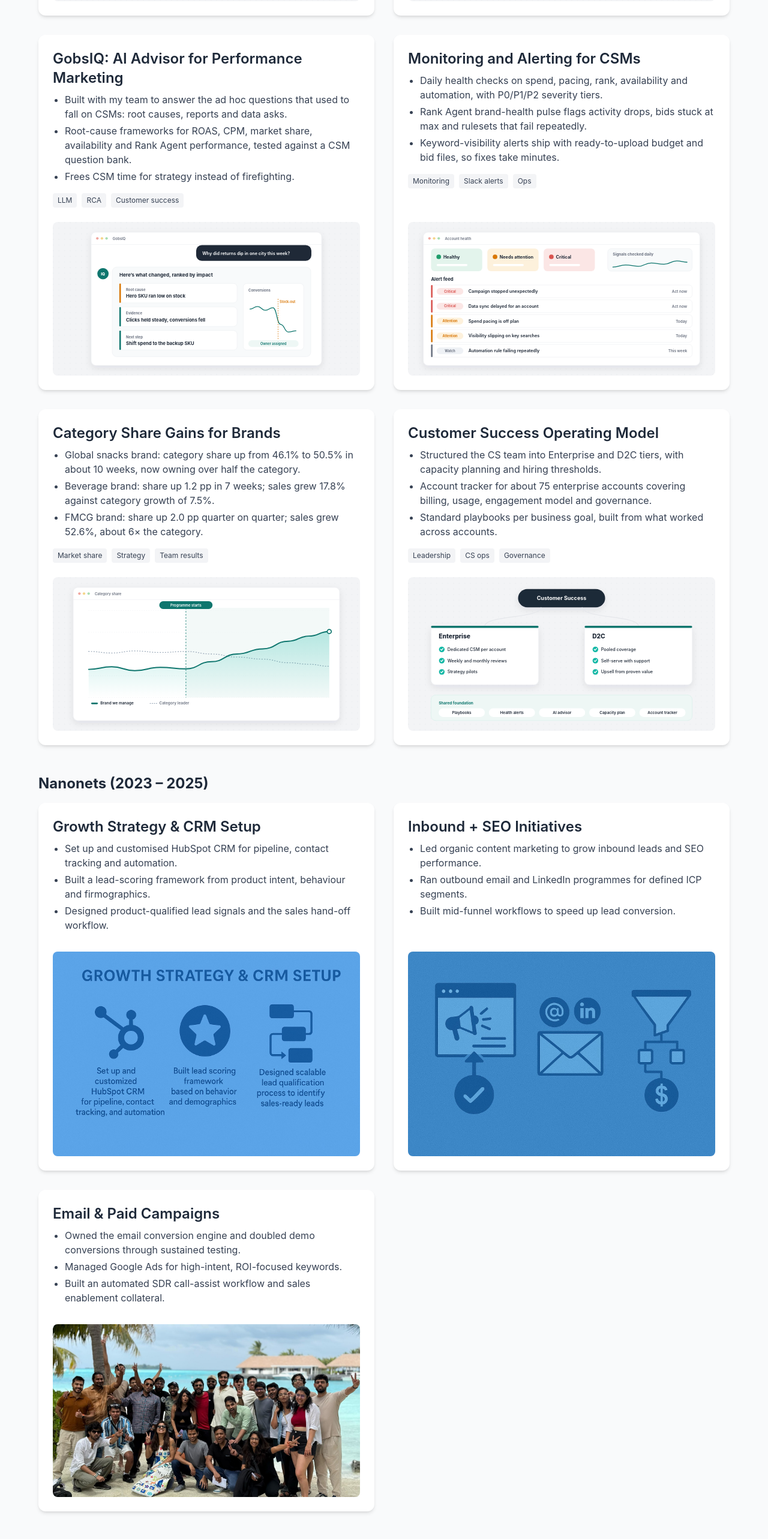
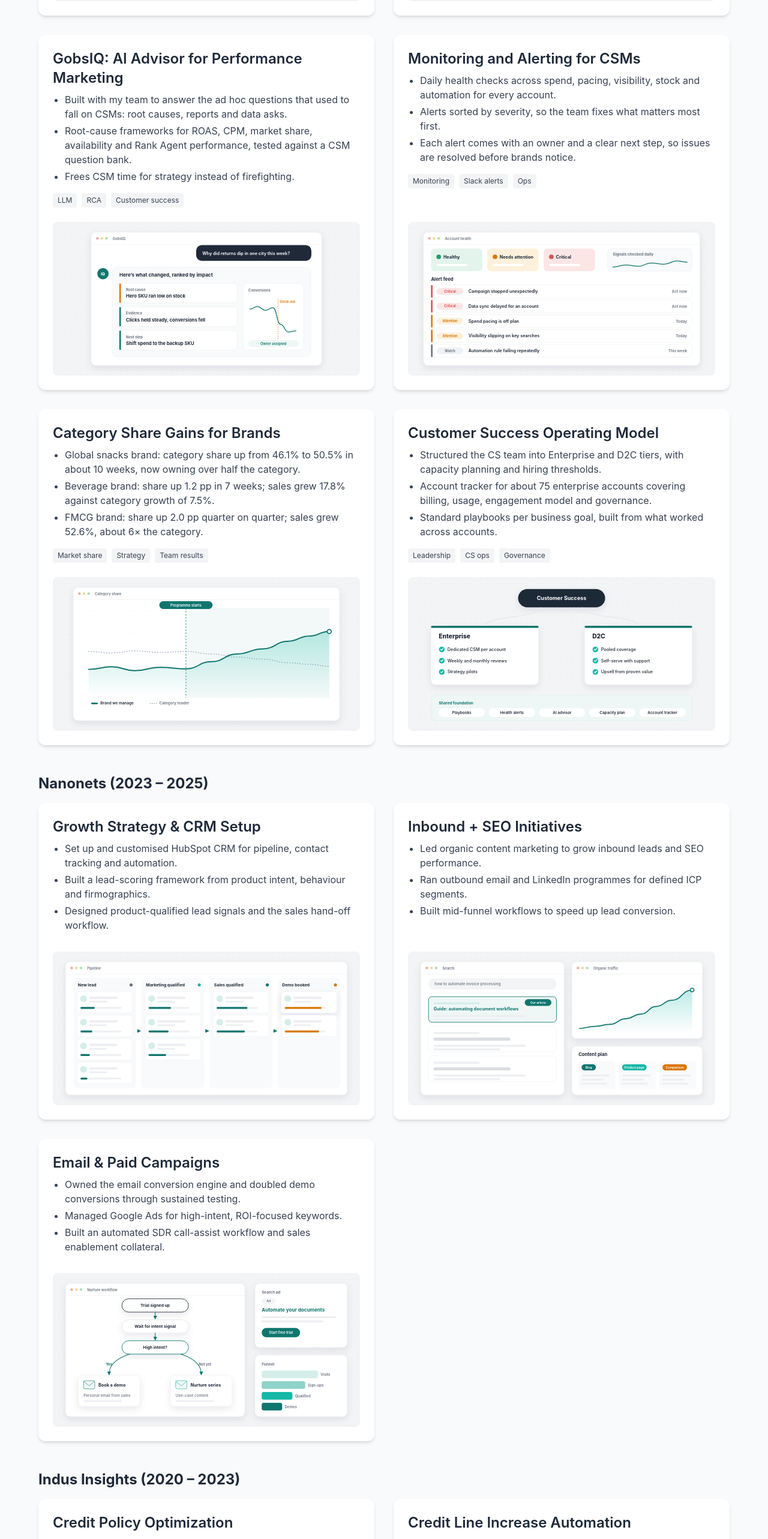
Before and after one commit to keshav72/keshav-verma, a Next.js app: page /portfolio in a window 1280 px wide. Shown: the part 1900-4465 px from the top of the page at 60% size. Built offline with nearby package versions, Linux system fonts and the light colour scheme.

Commit message:
Point Nanonets cards at new graphics; update Monitoring copy

```diff
--- a/pages/portfolio.js
+++ b/pages/portfolio.js
@@ -63,9 +63,9 @@ const gobblecubeWork = [
   {
     title: 'Monitoring and Alerting for CSMs',
     bullets: [
-      'Daily health checks on spend, pacing, rank, availability and automation, with P0/P1/P2 severity tiers.',
-      'Rank Agent brand-health pulse flags activity drops, bids stuck at max and rulesets that fail repeatedly.',
-      'Keyword-visibility alerts ship with ready-to-upload budget and bid files, so fixes take minutes.',
+      'Daily health checks across spend, pacing, visibility, stock and automation for every account.',
+      'Alerts sorted by severity, so the team fixes what matters most first.',
+      'Each alert comes with an owner and a clear next step, so issues are resolved before brands notice.',
     ],
     tags: ['Monitoring', 'Slack alerts', 'Ops'],
     img: '/projects/gobblecube/monitoring.svg',
@@ -134,7 +134,7 @@ export default function Portfolio() {
                 'Built a lead-scoring framework from product intent, behaviour and firmographics.',
                 'Designed product-qualified lead signals and the sales hand-off workflow.',
               ]}
-              img="/projects/project1.jpg"
+              img="/projects/nanonets/crm-pipeline.svg"
             />
             <PortfolioCard
               title="Inbound + SEO Initiatives"
@@ -143,7 +143,7 @@ export default function Portfolio() {
                 'Ran outbound email and LinkedIn programmes for defined ICP segments.',
                 'Built mid-funnel workflows to speed up lead conversion.',
               ]}
-              img="/projects/project2.jpg"
+              img="/projects/nanonets/inbound-seo.svg"
             />
             <PortfolioCard
               title="Email & Paid Campaigns"
@@ -152,7 +152,7 @@ export default function Portfolio() {
                 'Managed Google Ads for high-intent, ROI-focused keywords.',
                 'Built an automated SDR call-assist workflow and sales enablement collateral.',
               ]}
-              img="/projects/project3.jpg"
+              img="/projects/nanonets/email-paid.svg"
             />
           </div>
 
```
